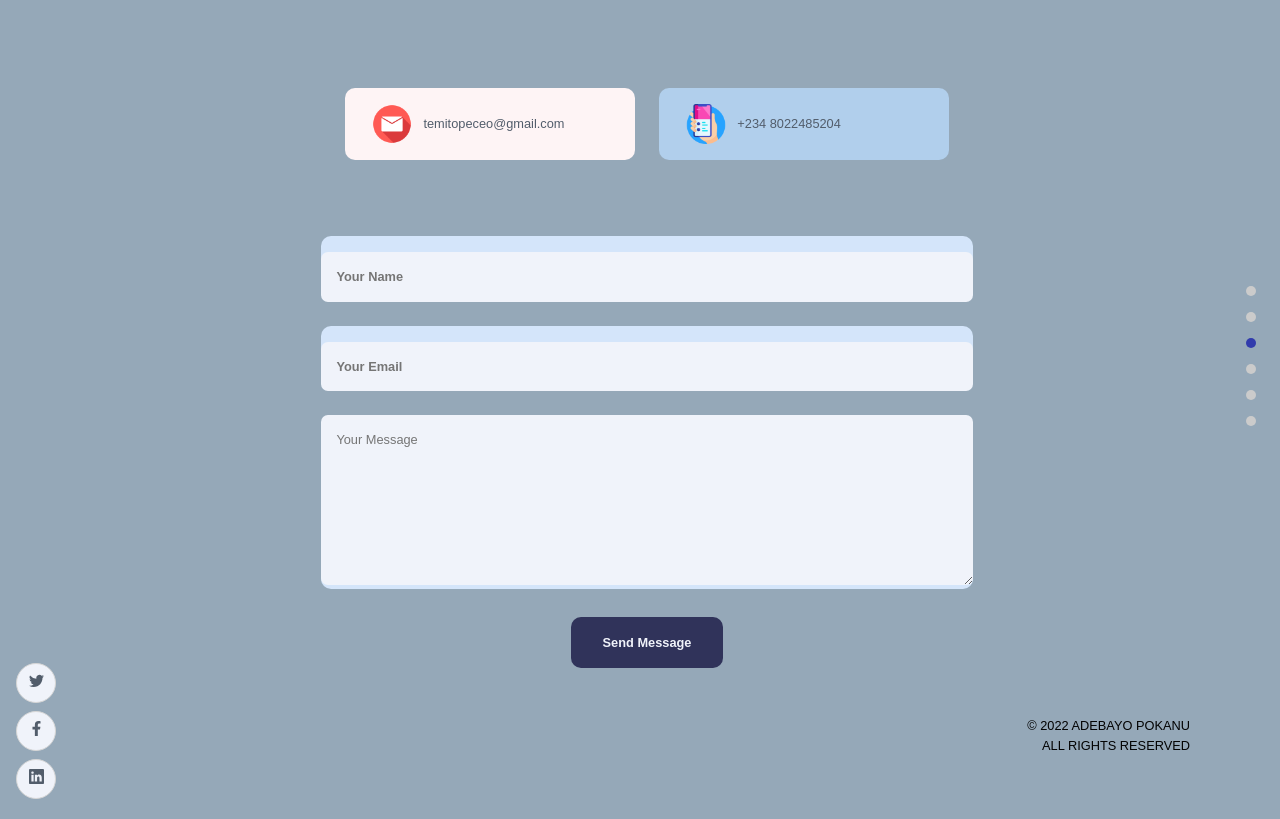
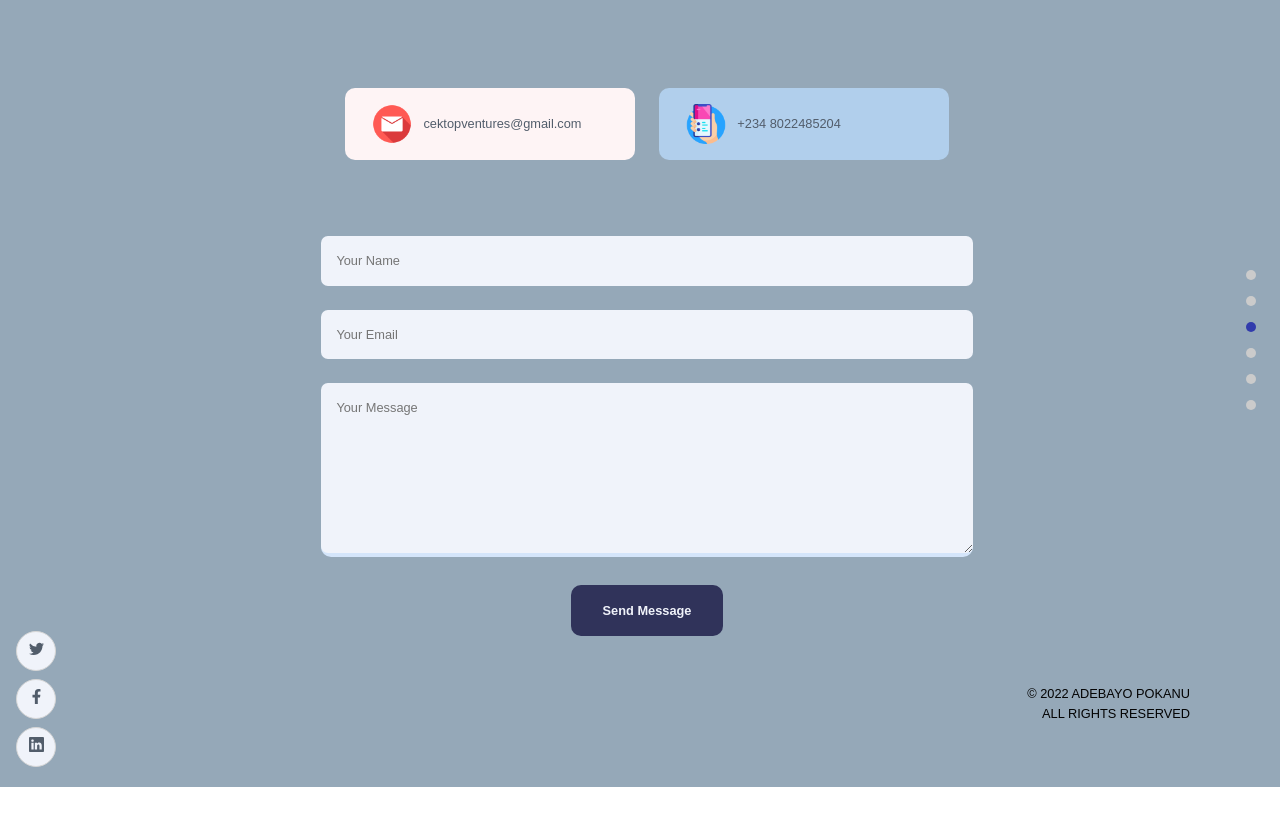
Before and after one commit to Adezb/Adebayo-portofolio, a React (Create React App) app: page / in a window 1280 px wide. Shown: the part 3306-4125 px from the top of the page. After the commit the page ends 4093 px from the top, so only its background shows below. Built offline with nearby package versions, Linux system fonts and the light colour scheme.

Commit message:
feature update -Sending.... in Send button and email address

```diff
--- a/src/container/Footer/Footer.css
+++ b/src/container/Footer/Footer.css
@@ -96,7 +96,7 @@ textarea {
   box-shadow: 0 0 25px var(--secondary-color);
 }
 
-.app__footer-form input {
+.app__footer-form button {
   padding: 1rem 2rem;
   border-radius: 10px;
   border: none;
--- a/src/container/Footer/Footer.js
+++ b/src/container/Footer/Footer.js
@@ -12,9 +12,11 @@ const Footer = () => {
 
   const [isFormSubmitted, setIsFormSubmitted] = useState("");
   const [emailtext, setEmailtext] = useState("");
+  const [loading, setLoading] = useState(false);
 
   const sendEmail = (e) => {
     e.preventDefault();
+    setLoading(true);
 
     emailjs
       .sendForm(
@@ -44,8 +46,8 @@ const Footer = () => {
       <div className="app__footer-cards">
         <div className="app__footer-card">
           <img src={images.mail} alt="email" />
-          <a href="mailto:temitopeceo@gmail.com" className="p-text">
-            temitopeceo@gmail.com
+          <a href="mailto:cektopventures@gmail.com" className="p-text">
+            cektopventures@gmail.com
           </a>
         </div>
         <div className="app__footer-card">
@@ -90,12 +92,15 @@ const Footer = () => {
               required
             />
           </div>
-          <input
+
+          <button
             disabled={!emailtext}
             type="submit"
             className="p-text"
             value="Send Message"
-          />
+          >
+            {loading ? "Sending...." : "Send Message"}
+          </button>
         </form>
       ) : (
         <div>
--- a/src/container/Header/Header.js
+++ b/src/container/Header/Header.js
@@ -23,7 +23,7 @@ const Header = () => {
       </Helmet>
       <motion.div
         whileInView={{ x: [-100, 0], opacity: [0, 1] }}
-        transition={{ duration: 1.8 }}
+        transition={{ duration: 1.5 }}
         className="app__header-info"
       >
         <div className="app__header-badge">
```
